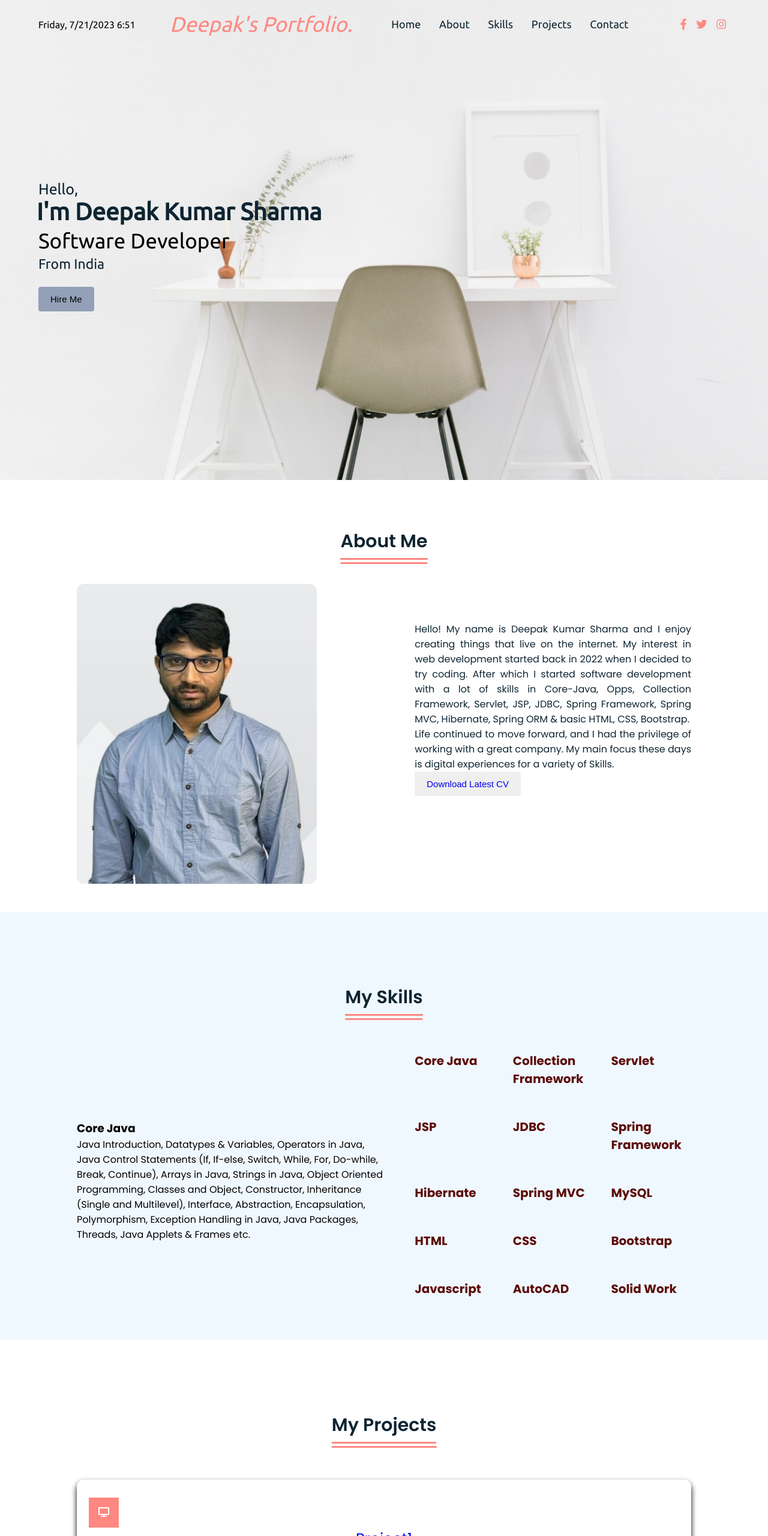
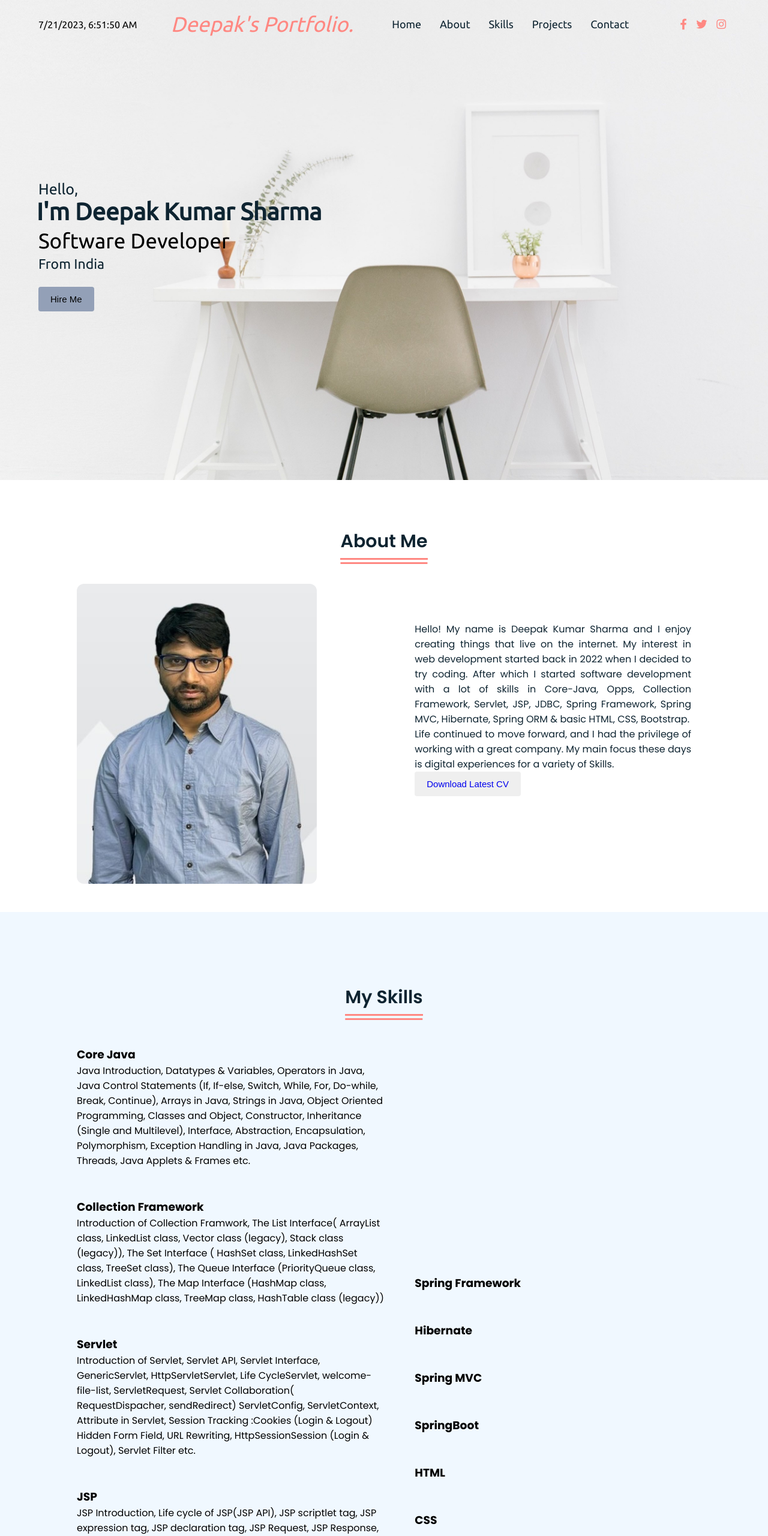
Before and after one commit to deepak15081994/deepak15081994.github.io, a plain HTML site: page index.html in a window 1280 px wide. Shown: the top 2560 px of the page at 60% size. Drawn offline with nearby package versions, Linux system fonts and the light colour scheme.

Commit message:
"hello"
secondFinal

```diff
--- a/css/style.css
+++ b/css/style.css
@@ -312,7 +312,7 @@ section .button button:hover{
   justify-content: space-between;
 }
 .skills-details .box{
-  width: calc(100% / 3 - 20px);
+  width: calc(100% - 20px);
   margin: 20px 0;
 }
 .skills-details .boxes .topic{
--- a/index.html
+++ b/index.html
@@ -13,6 +13,8 @@
 
         <link rel="preconnect" href="https://fonts.googleapis.com">
 
+        <script src="https://ajax.googleapis.com/ajax/libs/jquery/3.5.1/jquery.min.js"></script>
+
 </head>
   <body>
 
@@ -26,7 +28,23 @@
     <!-- navbar start -->
 <nav>
   <div class="navbar">
-    <div id="datetime"></div>
+    <!-- <div id="datetime"></div> -->
+
+ <p id="currentDateTime"></p>
+
+  <script>
+    $(document).ready(function() {
+      // Update the current date and time every second
+      setInterval(updateDateTime, 1000);
+    });
+
+    function updateDateTime() {
+      var currentDateTime = new Date();
+      var formattedDateTime = currentDateTime.toLocaleString();
+      $('#currentDateTime').text(formattedDateTime);
+    }
+  </script>
+
     <div class="logo"><em>Deepak's Portfolio.</em></div>
 
         <ul class="menu">
@@ -94,71 +112,94 @@
         <div class="text">
           <div class="topic"></div>
           <p><b><h3>Core Java</h3></b>Java Introduction, Datatypes & Variables, Operators in Java, Java Control Statements (If, If-else, Switch, While, For, Do-while, Break, Continue), Arrays in Java, Strings in Java, Object Oriented Programming, Classes and Object, Constructor, Inheritance (Single and Multilevel), Interface, Abstraction, Encapsulation, Polymorphism, Exception Handling in Java, Java Packages, Threads, Java Applets & Frames etc. </p>
+          <br><br>
+          <p><b><h3>Collection Framework</h3></b>Introduction of Collection Framwork, The List Interface( ArrayList class, LinkedList class, Vector class (legacy), Stack class (legacy)),  The Set Interface ( HashSet class, LinkedHashSet class, TreeSet class), The Queue Interface (PriorityQueue class, LinkedList class), The Map Interface (HashMap class, LinkedHashMap class, TreeMap class, HashTable class (legacy))</p>
+           <br><br>
+           <p><b><h3>Servlet</h3></b>Introduction of Servlet, Servlet API, Servlet Interface, GenericServlet, HttpServletServlet, Life CycleServlet,  welcome-file-list, ServletRequest, Servlet Collaboration( RequestDispacher, sendRedirect) ServletConfig, ServletContext, Attribute in Servlet, Session Tracking :Cookies (Login & Logout) Hidden Form Field, URL Rewriting, HttpSessionSession (Login & Logout), Servlet Filter etc.</p>
+           <br><br>
+           <p><b><h3>JSP</h3></b>JSP Introduction, Life cycle of JSP(JSP API), JSP scriptlet tag, JSP expression tag, JSP declaration tag, JSP Request, JSP Response, JSP Config, JSP Application, JSP Session, PageContext, JSP Page, JSP Exception, Page directive, Include directive, Taglib directive, forward, include, Java Bean class, Use Bean, set & getProperty, Displaying applet in JSP, Expression Language, JSP Custom tags, Custom Tag, Attributes, Iteration etc. </p>
+           <br><br>
+           <p><b><h3>JDBC</h3></b>JDBC Introduction, JDBC Driver, MySQL, DriverManager, Connection, Statement, ResultSet, PreparedStatement, Store image, Retrieve image, Store file, Retrieve file etc.</p>
+           <br><br>
+           <p><b><h3>MySQL</h3></b>Introduction of MySQL, Working of MySQL, Database Operation, Table Operation (SELECT, DISTINCT, WHERE, AND, OR, NOT, BETWEEN, IN, LIMIT, LIKE clause, JOINS, PRIMARY KEY and FOREIN KEY) etc. </p>
 
-            <!-- <div class="experience">
+           <!-- <div class="experience">
               <div class="num">0</div>
               <div class="exp">Year of<br>experience</div>
             </div> -->
           </div>
           <div class="boxes">
             <div class="box">
-              <div class="topic">Core Java</div>
+              <p><b><h3>Spring Framework</h3></b></p>
+              <br><br>
+              <p><b><h3>Hibernate</h3></b></p>
+              <br><br>
+              <p><b><h3>Spring MVC</h3></b></p>
+              <br><br>
+              <p><b><h3>SpringBoot</h3></b></p>
+              <br><br>
+              <p><b><h3>HTML</h3></b></p>
+              <br><br>
+              <p><b><h3>CSS</h3></b></p>
+              <br><br>
+              <p><b><h3>AutoCAD & Solid Work</h3></b></p>
+              <!-- <div class="topic">Core Java</div> -->
               <!-- <div class="per">100%</div> -->
-            </div>
+            <!-- </div>
+            <div class="box"> -->
+              <!-- <div class="topic">Collection Framework</div> -->
+              <!-- <div class="per">100%</div> -->
+            <!-- </div>
+            <div class="box"> -->
+              <!-- <div class="topic">Servlet</div> -->
+              <!-- <div class="per">100%</div> -->
+            <!-- </div>
             <div class="box">
-              <div class="topic">Collection Framework</div>
+              <div class="topic">JSP</div> -->
               <!-- <div class="per">100%</div> -->
-            </div>
+            <!-- </div>
             <div class="box">
-              <div class="topic">Servlet</div>
+              <div class="topic">JDBC</div> -->
               <!-- <div class="per">100%</div> -->
-            </div>
+            <!-- </div>
             <div class="box">
-              <div class="topic">JSP</div>
+              <div class="topic">Spring Framework</div> -->
               <!-- <div class="per">100%</div> -->
-            </div>
+            <!-- </div>
             <div class="box">
-              <div class="topic">JDBC</div>
+              <div class="topic">Hibernate</div> -->
               <!-- <div class="per">100%</div> -->
-            </div>
+            <!-- </div>
             <div class="box">
-              <div class="topic">Spring Framework</div>
+              <div class="topic">Spring MVC</div> -->
               <!-- <div class="per">100%</div> -->
-            </div>
+            <!-- </div>
             <div class="box">
-              <div class="topic">Hibernate</div>
+              <div class="topic">MySQL</div> -->
               <!-- <div class="per">100%</div> -->
-            </div>
+            <!-- </div>
             <div class="box">
-              <div class="topic">Spring MVC</div>
+              <div class="topic">HTML</div> -->
               <!-- <div class="per">100%</div> -->
-            </div>
+            <!-- </div>
             <div class="box">
-              <div class="topic">MySQL</div>
+              <div class="topic">CSS</div> -->
               <!-- <div class="per">100%</div> -->
-            </div>
+            <!-- </div>
             <div class="box">
-              <div class="topic">HTML</div>
+              <div class="topic">Bootstrap</div> -->
               <!-- <div class="per">100%</div> -->
-            </div>
+            <!-- </div>
             <div class="box">
-              <div class="topic">CSS</div>
+              <div class="topic">Javascript</div> -->
               <!-- <div class="per">100%</div> -->
-            </div>
+            <!-- </div>
             <div class="box">
-              <div class="topic">Bootstrap</div>
+              <div class="topic">AutoCAD</div> -->
               <!-- <div class="per">100%</div> -->
-            </div>
+            <!-- </div>
             <div class="box">
-              <div class="topic">Javascript</div>
-              <!-- <div class="per">100%</div> -->
-            </div>
-            <div class="box">
-              <div class="topic">AutoCAD</div>
-              <!-- <div class="per">100%</div> -->
-            </div>
-            <div class="box">
-              <div class="topic">Solid Work</div>
+              <div class="topic">Solid Work</div> -->
               <!-- <div class="per">100%</div> -->
             </div>
           </div>
--- a/js/script.js
+++ b/js/script.js
@@ -17,22 +17,22 @@ window.onscroll=function(){
 }
 
 
-  // Get the current date and time
-  var currentDate = new Date();
+//   // Get the current date and time
+//   var currentDate = new Date();
 
-  // Define an array for the day names
-  var days = ['Sunday', 'Monday', 'Tuesday', 'Wednesday', 'Thursday', 'Friday', 'Saturday'];
+//   // Define an array for the day names
+//   var days = ['Sunday', 'Monday', 'Tuesday', 'Wednesday', 'Thursday', 'Friday', 'Saturday'];
 
-  // Get the day, month, year, hours, and minutes
-  var day = days[currentDate.getDay()];
-  var date = currentDate.getDate();
-  var month = currentDate.getMonth() + 1; // Add 1 because months are zero-based
-  var year = currentDate.getFullYear();
-  var hours = currentDate.getHours();
-  var minutes = currentDate.getMinutes();
+//   // Get the day, month, year, hours, and minutes
+//   var day = days[currentDate.getDay()];
+//   var date = currentDate.getDate();
+//   var month = currentDate.getMonth() + 1; // Add 1 because months are zero-based
+//   var year = currentDate.getFullYear();
+//   var hours = currentDate.getHours();
+//   var minutes = currentDate.getMinutes();
 
-  // Format the date and time as desired (e.g., "Monday, June 29, 2023 12:30 PM")
-  var formattedDateTime = day + ', ' + month + '/' + date + '/' + year + ' ' + hours + ':' + minutes;
+//   // Format the date and time as desired (e.g., "Monday, June 29, 2023 12:30 PM")
+//   var formattedDateTime = day + ', ' + month + '/' + date + '/' + year + ' ' + hours + ':' + minutes;
 
-  // Set the content of the <h1> element to the formatted date and time
-  document.getElementById('datetime').innerHTML = formattedDateTime;
+//   // Set the content of the <h1> element to the formatted date and time
+//   document.getElementById('datetime').innerHTML = formattedDateTime;
```
